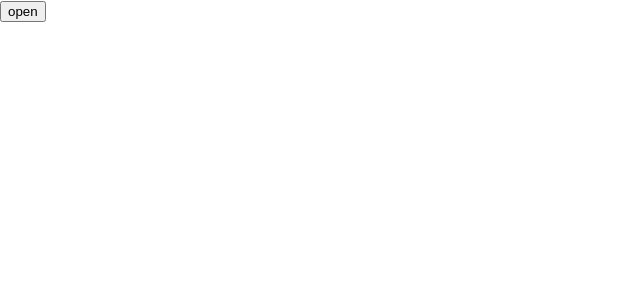
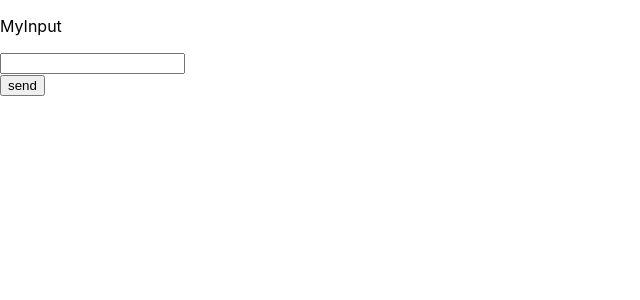
Before and after one commit to JIWON-MIN/react-advanced, a React (Create React App) app: page / in a window 1280 px wide. Shown: the top 300 px of the page, without its empty margins (0-640 px from the left). Built offline with nearby package versions, Linux system fonts and the light colour scheme.

Commit message:
forwardRef
passing ref of a child element to a parent

```diff
--- a/src/App.js
+++ b/src/App.js
@@ -1,7 +1,9 @@
 import logo from './logo.svg';
 import './App.css';
 import React from 'react';
-import Modal from './components/Modal'
+import Modal from './components/Modal';
+import MyInput from './components/MyInput';
+import { useRef } from 'react';
 
 
 // const Person = React.memo(({name, age}) => {
@@ -44,34 +46,49 @@ import Modal from './components/Modal'
 
 // }
 
+// function App() {
+//   const [visible, setVisible] = React.useState(false);
+
+//   const open = () => {
+//     setVisible(true);
+//   }
+//   const close = () => {
+//     setVisible(false);
+//   }
+
+//   return <div>
+//     <button onClick={open}>open</button>
+//     {visible && (
+//       <Modal>
+//         <div
+//           style={{
+//             width: '100vw',
+//             height: '100vh',
+//             background: "rgba(0, 0, 0, 0.5)",
+//           }}
+//         onClick={close}
+//         >
+//           Hello
+//         </div>
+//       </Modal>
+//     )}
+//   </div>
+// }
+
 function App() {
-  const [visible, setVisible] = React.useState(false);
+  const myInputRef = useRef();
 
-  const open = () => {
-    setVisible(true);
-  }
-  const close = () => {
-    setVisible(false);
-  }
+  const click = () => {
+    console.log(myInputRef.current.value);
+  };
 
-  return <div>
-    <button onClick={open}>open</button>
-    {visible && (
-      <Modal>
-        <div
-          style={{
-            width: '100vw',
-            height: '100vh',
-            background: "rgba(0, 0, 0, 0.5)",
-          }}
-        onClick={close}
-        >
-          Hello
-        </div>
-      </Modal>
-    )}
-  </div>
+  return (
+    <div>
+      <MyInput ref={myInputRef} />
+      <button onClick={click}>send</button>
+    </div>
+  );
+
 }
 
-
 export default App;
--- /dev/null
+++ b/src/components/MyInput.jsx
@@ -0,0 +1,10 @@
+import React from "react";
+
+export default React.forwardRef(function MyInput(props, ref) {
+  return (
+    <div>
+      <p>MyInput</p>
+      <input ref={ref} />
+    </div>
+  );
+})
```
